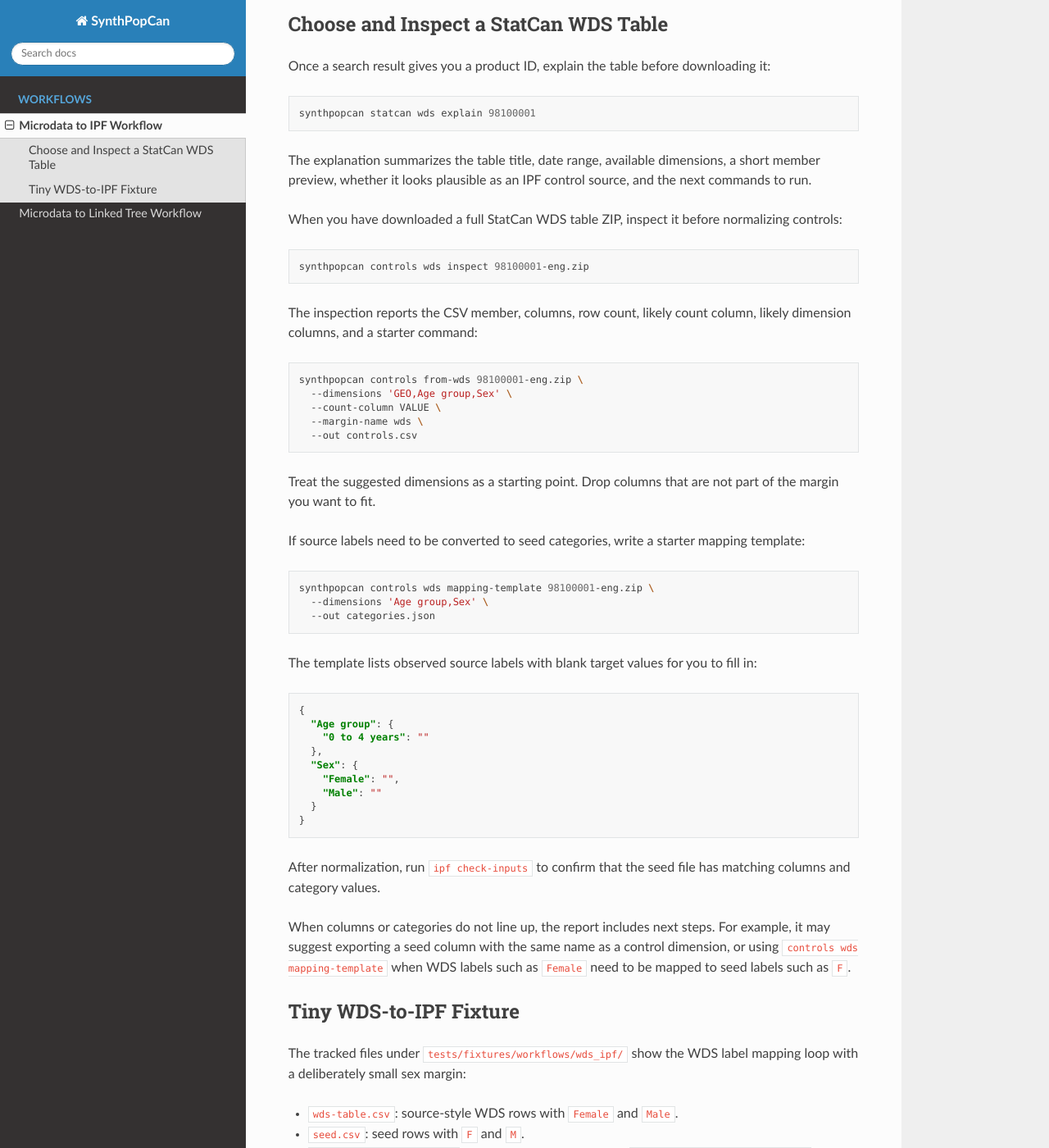
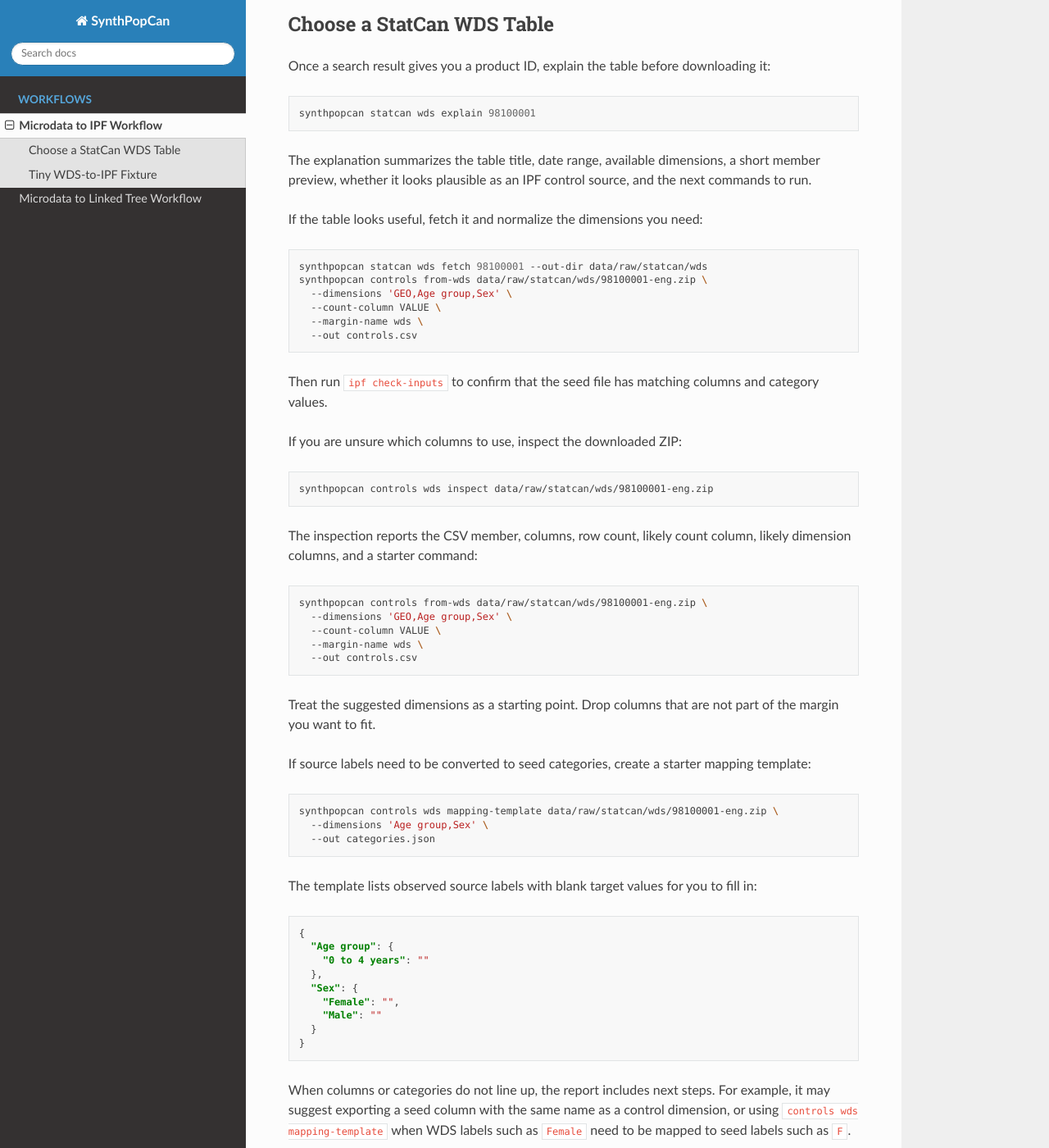
Before and after one commit to dlq/synthpopcan, a Sphinx documentation site: the page built from docs/workflows/microdata-to-ipf.md, in a window 1280 px wide and 1400 px high, scrolled down 875 px. Shown: the whole window at 82% size. Built offline with Sphinx 7.4.7 and the Read the Docs theme 3.1.0, drawn with Linux system fonts in a browser that asks for light colours.

````diff
--- a/docs/workflows/microdata-to-ipf.md
+++ b/docs/workflows/microdata-to-ipf.md
@@ -35,7 +35,7 @@ synthpopcan validate controls \
 
 The controls use `AGEGRP` and `SEX` because those are the exported seed columns. The category values also match: `adult`, `child`, `F`, and `M`. If either the column names or category labels differ, IPF cannot fit the controls without a mapping step.
 
-## Choose and Inspect a StatCan WDS Table
+## Choose a StatCan WDS Table
 
 Once a search result gives you a product ID, explain the table before
 downloading it:
@@ -48,18 +48,31 @@ The explanation summarizes the table title, date range, available dimensions,
 a short member preview, whether it looks plausible as an IPF control source,
 and the next commands to run.
 
-When you have downloaded a full StatCan WDS table ZIP, inspect it before
-normalizing controls:
+If the table looks useful, fetch it and normalize the dimensions you need:
 
 ```bash
-synthpopcan controls wds inspect 98100001-eng.zip
+synthpopcan statcan wds fetch 98100001 --out-dir data/raw/statcan/wds
+synthpopcan controls from-wds data/raw/statcan/wds/98100001-eng.zip \
+  --dimensions 'GEO,Age group,Sex' \
+  --count-column VALUE \
+  --margin-name wds \
+  --out controls.csv
+```
+
+Then run `ipf check-inputs` to confirm that the seed file has matching columns
+and category values.
+
+If you are unsure which columns to use, inspect the downloaded ZIP:
+
+```bash
+synthpopcan controls wds inspect data/raw/statcan/wds/98100001-eng.zip
 ```
 
 The inspection reports the CSV member, columns, row count, likely count column,
 likely dimension columns, and a starter command:
 
 ```bash
-synthpopcan controls from-wds 98100001-eng.zip \
+synthpopcan controls from-wds data/raw/statcan/wds/98100001-eng.zip \
   --dimensions 'GEO,Age group,Sex' \
   --count-column VALUE \
   --margin-name wds \
@@ -69,11 +82,11 @@ synthpopcan controls from-wds 98100001-eng.zip \
 Treat the suggested dimensions as a starting point. Drop columns that are not
 part of the margin you want to fit.
 
-If source labels need to be converted to seed categories, write a starter
+If source labels need to be converted to seed categories, create a starter
 mapping template:
 
 ```bash
-synthpopcan controls wds mapping-template 98100001-eng.zip \
+synthpopcan controls wds mapping-template data/raw/statcan/wds/98100001-eng.zip \
   --dimensions 'Age group,Sex' \
   --out categories.json
 ```
@@ -92,9 +105,6 @@ fill in:
   }
 }
 ```
-
-After normalization, run `ipf check-inputs` to confirm that the seed file has
-matching columns and category values.
 
 When columns or categories do not line up, the report includes next steps. For
 example, it may suggest exporting a seed column with the same name as a control
````
Also changed, not shown: README.md (+16 -162 lines).
